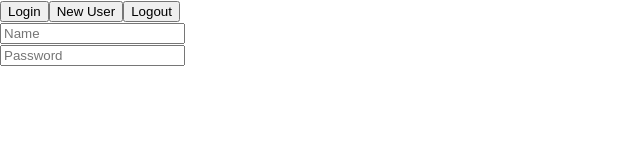
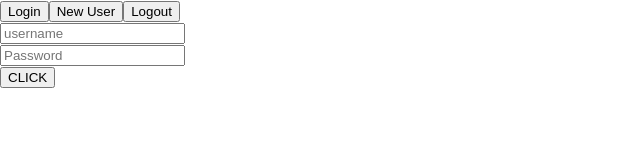
Before and after one commit to gbgatzke/ChatDUM, a React (Create React App) app in the folder client/: page /login in a window 1280 px wide. Shown: the top 160 px of the page, without its empty margins (0-640 px from the left). Built offline with nearby package versions, Linux system fonts and the light colour scheme; no server answers.

Commit message:
Added login and logout functionality

```diff
--- a/client/src/App.js
+++ b/client/src/App.js
@@ -5,6 +5,7 @@ import { Routes, Route } from 'react-router'
 import Login from './components/Login'
 import { useState, useEffect } from 'react'
 import Home from './components/Home'
+import { useNavigate } from 'react-router';
 
 import NewUserForm from './components/NewUserForm'
 
@@ -12,7 +13,8 @@ import NewUserForm from './components/NewUserForm'
 
 function App() {
 
-  const [ currentUser, setCurrentUser ] = useState('')
+  const [ currentUser, setCurrentUser ] = useState(null)
+  const navigate = useNavigate()
 
   useEffect(() => {
     fetch('/me')
@@ -23,22 +25,32 @@ function App() {
     })
     },[])
 
-    if(!currentUser) return (
-      <div>
-        <NavBar />
-        <Login setCurrentUser={setCurrentUser}/>
-      </div>
-    )
+    // if(!currentUser) return (
+    //   <div>
+    //     <NavBar />
+    //     <Login setCurrentUser={setCurrentUser}/>
+
+    //   </div>
+    // )
+
+    function handleLogout() {
+      fetch('/logout', {
+        method: 'DELETE'
+      })
+
+      setCurrentUser(null)
+
+    }
 
   return (
     <>
-      <NavBar />
+      <NavBar handleLogout={handleLogout}/>
       <Routes>
-        <Route path="/home" element={<Home />}/>
+        <Route path="/home" element={<Home currentUser={currentUser}/>}/>
 
         <Route path="/userform" element={<NewUserForm setCurrentUser={setCurrentUser}/>}/>
 
-        <Route path='/login' element={<Login />}/>
+        <Route path='/login' element={<Login setCurrentUser={setCurrentUser}/>}/>
       </Routes>
 
     </>
--- a/client/src/components/Home.js
+++ b/client/src/components/Home.js
@@ -1,10 +1,15 @@
   import { useEffect } from 'react'
 
-  function Home() {
+  function Home({currentUser}) {
 
     useEffect(() => {
         fetch('/me')
     })
+    if(!currentUser){
+      return(<>
+      <h3>Please log in or sign up to see your messages</h3>
+      </>)
+    }
     return (
         <div>
             <h1>Home Page</h1>
--- a/client/src/components/Login.js
+++ b/client/src/components/Login.js
@@ -1,6 +1,10 @@
 import { useState } from 'react'
+import { NavLink } from 'react-router-dom'
+import { useNavigate } from 'react-router-dom'
 
-function Login() {
+function Login({setCurrentUser}) {
+
+    const navigate = useNavigate()
 
     const initValues = {
         username: "",
@@ -12,11 +16,30 @@ function Login() {
     const handleChange = (e) => {
         const { name, value } = e.target
         setFormData({...formData, [name]: value})
-      }
+    }
+
+    function handleSubmit(e){
+        e.preventDefault()
+
+        fetch('/login', {
+            method: "POST",
+            headers: {"Content-Type": "application/json"},
+            body: JSON.stringify(formData)
+        })
+        .then(r => {
+            if(r.ok){
+                r.json().then((user) => {
+                    setCurrentUser(user)
+                })
+            }
+        })
+        navigate('/home')
+
+    }
 
     return (
         <div>
-            <form>
+            <form onSubmit={handleSubmit}>
                 <div className="form_input">
                     <input
                         type="text"
@@ -24,7 +47,7 @@ function Login() {
                         name="username"
                         value={formData.username}
                         onChange={handleChange}
-                        placeholder="Name"
+                        placeholder="username"
                     />
                 </div>
                 <div className="form_input">
@@ -37,8 +60,11 @@ function Login() {
                         placeholder="Password"
                     />
                 </div>
+                <button>CLICK</button>
             </form>
+
         </div>
+
     )
 }
 
--- a/client/src/components/NavBar.js
+++ b/client/src/components/NavBar.js
@@ -1,6 +1,9 @@
  import{ NavLink } from 'react-router-dom'
 
-function NavBar() {
+function NavBar({handleLogout}) {
+
+
+
     return (
         <div>
             <NavLink to="/login">
@@ -9,8 +12,8 @@ function NavBar() {
             <NavLink to="/userform">
                 <button>New User</button>
             </NavLink>
-            <NavLink to='/login'>
-                <button>Logout</button>
+            <NavLink to='/home'>
+                <button onClick={handleLogout}>Logout</button>
             </NavLink>
         </div>
     )
```
Also changed, not shown: 2 other files (tests, documents, lock files or other folders).
